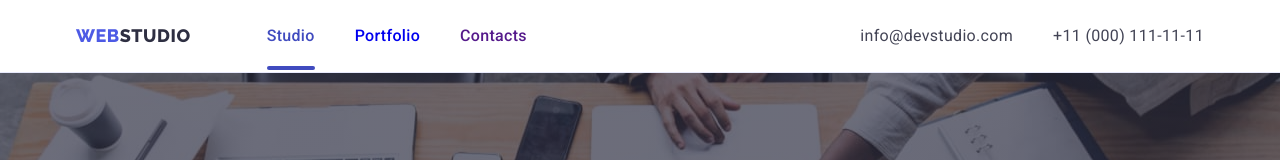
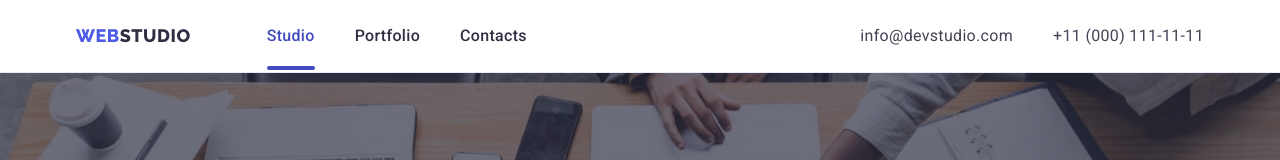
Before and after one commit to TanyaMarchenko/goit-markup-hw-06, a plain HTML site: page index.html in a window 1280 px wide. Shown: the top 160 px of the page. Drawn offline with nearby package versions, Linux system fonts and the light colour scheme.

Commit message:
fixed the color of the links

```diff
--- a/css/styles.css
+++ b/css/styles.css
@@ -167,6 +167,8 @@ address {
 
     padding-top: 24px;
     padding-bottom: 24px;
+
+    color: var(--logo-color);
 }
 
 .main-menu-link.active {
```
